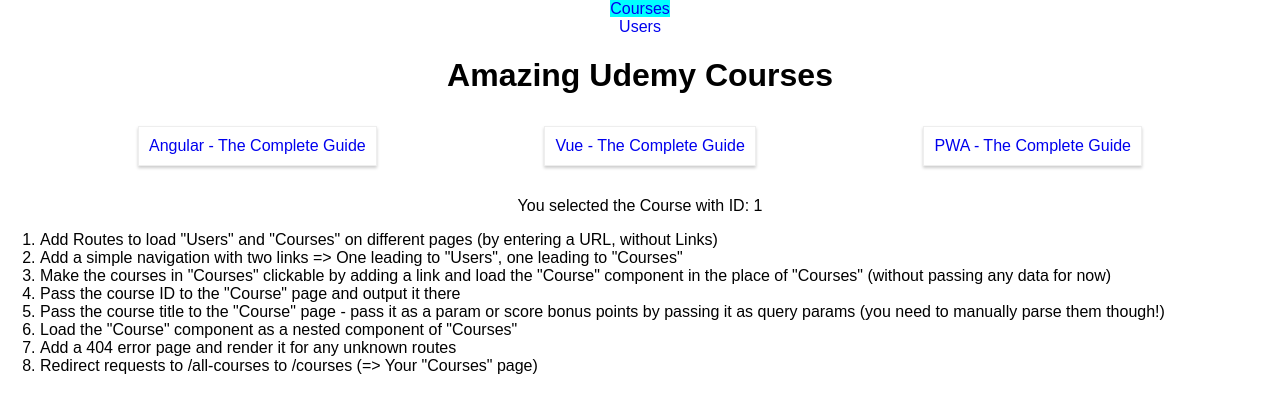
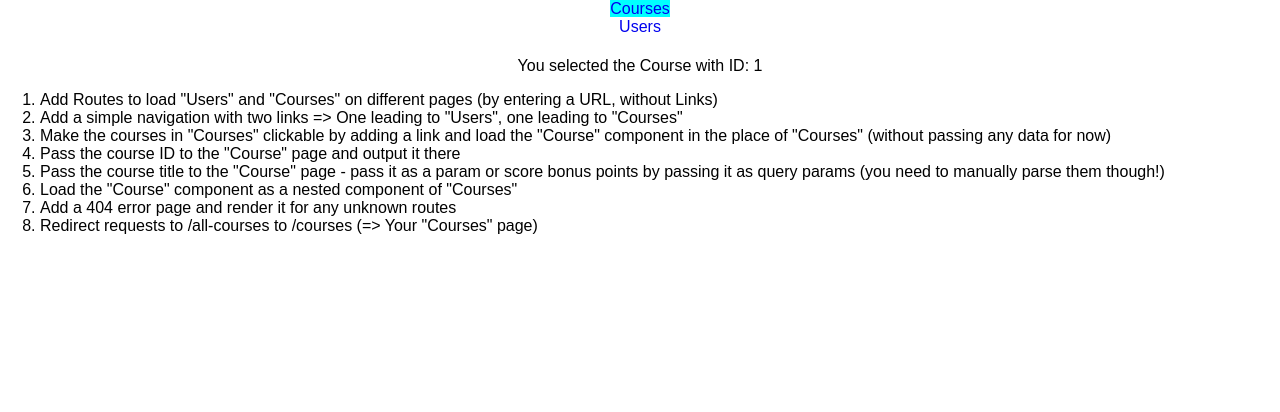
Before and after one commit to deamon-cool/router-courses-users-task, a React (Create React App) app: page /courses/1 in a window 1280 px wide. Shown: the top 412 px of the page. Built offline with nearby package versions, Linux system fonts and the light colour scheme.

Commit message:
after clicking for some course there is load only this choosen course

```diff
--- a/src/containers/Courses/Courses.js
+++ b/src/containers/Courses/Courses.js
@@ -21,7 +21,7 @@
     }
 
     render() {
-        return (
+        let courses =
             <div>
                 <h1>Amazing Udemy Courses</h1>
                 <section className="Courses">
@@ -35,6 +35,12 @@
                         })
                     }
                 </section>
+            </div>;
+
+
+        return (
+            <div>
+                <Route path='/courses' exact render={() => courses}/>
                 <Route path='/courses/:id' render={(props) => <Course {...props} title={this.state.choosenTitle} />} />
                 {/* <Route path='/courses/:id' component={Course} /> */}
 
```
